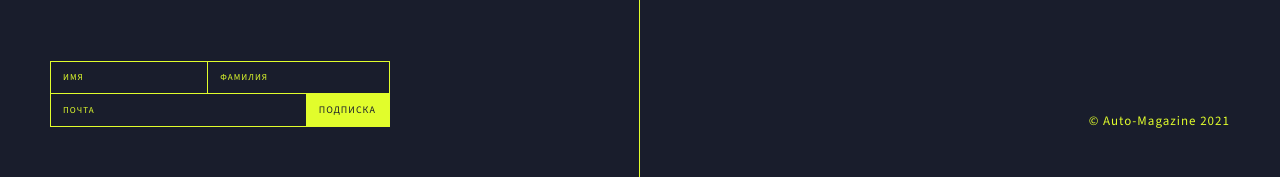
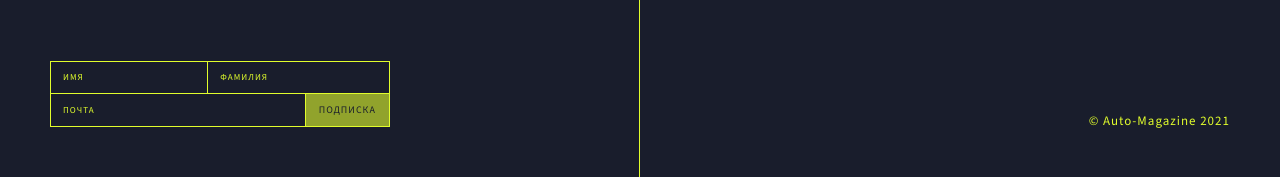
Before and after one commit to ivanjsx/volkswagen-scss-grid-webpack, a website built with webpack: page src/index.html in a window 1280 px wide. In both pictures the pointer is over the button "ПОДПИСКА". Shown: the part 2701-2878 px from the top of the page. Built offline with nearby package versions, Linux system fonts and the light colour scheme.

Commit message:
add hover state for submit button

```diff
--- a/src/index.scss
+++ b/src/index.scss
@@ -815,6 +815,7 @@
 
     &_email {
       grid-area: email;
+      border-right: 1px solid #E1FD2C;
     }
   }
 
@@ -831,6 +832,11 @@
     line-height: 13px;
     letter-spacing: 1px;
     text-transform: uppercase;
+    transition: opacity 0.2s;
+
+    &:hover {
+      opacity: 0.6;
+    }
   }
 
   &__info {
```
